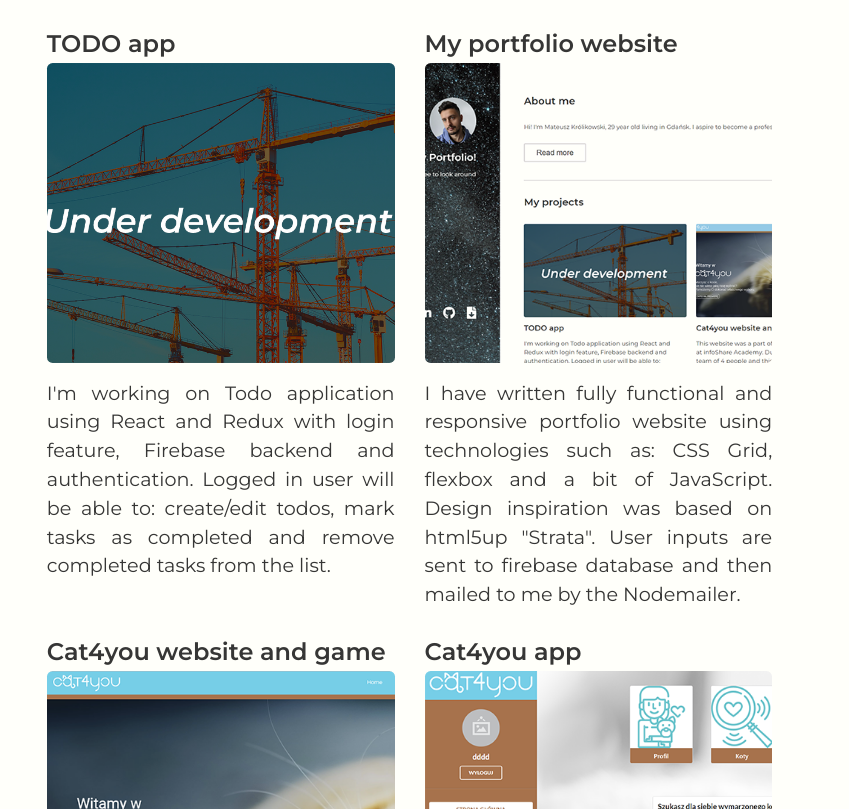
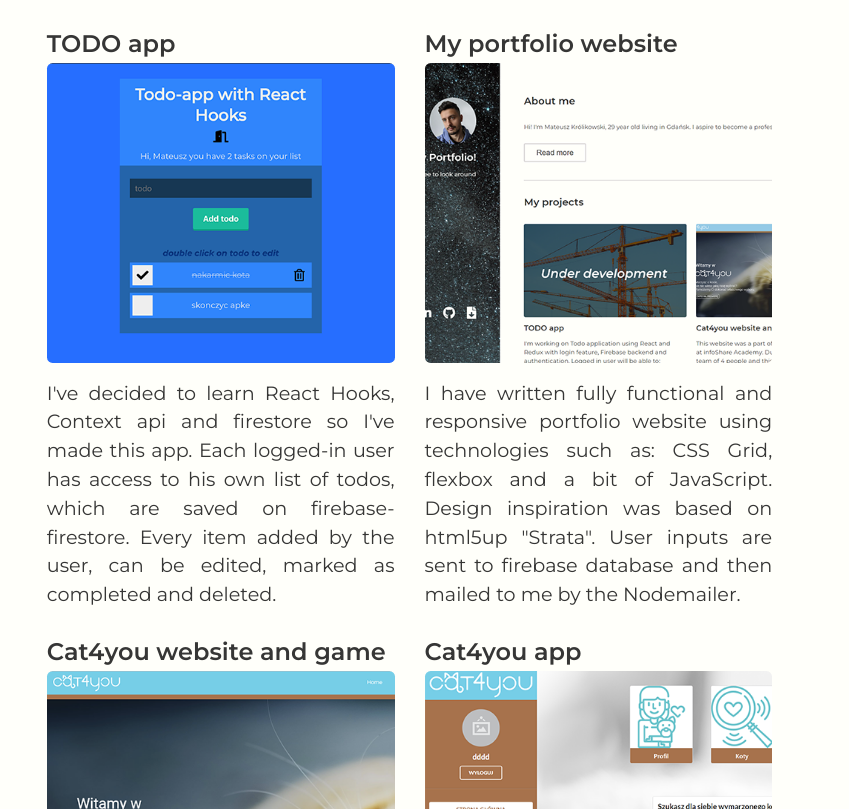
Before and after one commit to krolik2/portfolio, a website: page index.html in a window 1280 px wide. Shown: the part 435-1244 px from the top of the page, 431-1280 px from the left. Drawn offline with Linux system fonts and the light colour scheme.

Commit message:
content update

```diff
--- a/css/main.css
+++ b/css/main.css
@@ -124,7 +124,7 @@ hr {
 }
 
 .thumbnail--image-1 {
-  background-image: url("../images/default-bg.png");
+  background-image: url("../images/todo.png");
 }
 
 .thumbnail--image-2 {
--- a/index.html
+++ b/index.html
@@ -68,10 +68,9 @@
               <a href="#"><button class="button-link">view live</button></a>
             </div>
             <p class="project-txt">
-              I'm working on Todo application using React and Redux with login
-              feature, Firebase backend and authentication. Logged in user will
-              be able to: create/edit todos, mark tasks as completed and remove
-              completed tasks from the list.
+              I've decided to learn React Hooks, Context api and firestore so I've made this app.
+              Each logged-in user has access to his own list of todos, which are saved on firebase-firestore.
+              Every item added by the user, can be edited, marked as completed and deleted.
             </p>
           </article>
           <article class="project-4">
```
Also changed, not shown: images/todo.png (added).
